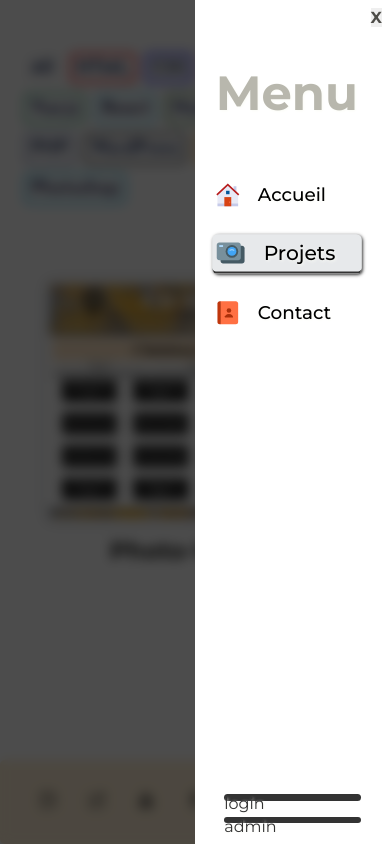
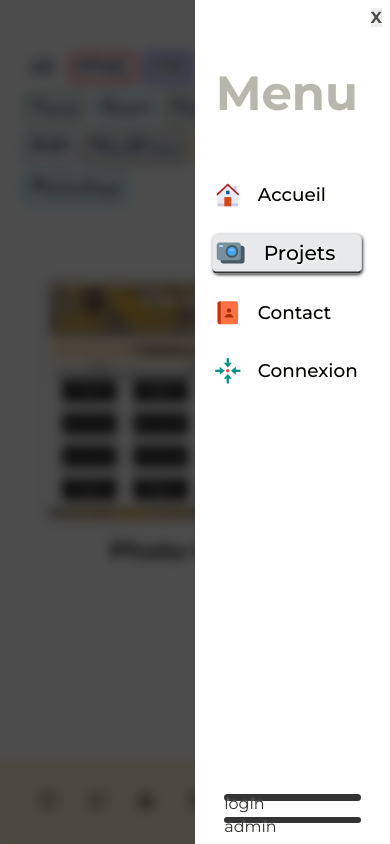
Before and after one commit to Christophe-Desmarres/CRM, a React (Create React App) app in the folder client/: page /projet in a window 390 px wide. Both pictures are taken after a click on the element 336 px from the left and 34 px from the top of the page. Built offline with nearby package versions, Linux system fonts and the light colour scheme; no server answers.

Commit message:
add connect process to mobile navbar

```diff
--- a/client/src/App.js
+++ b/client/src/App.js
@@ -18,6 +18,7 @@ function App() {
   const [loading, setLoading] = useState(false);
 
 
+  // to set when loading is finish and view home page
   if (document.readyState === "complete" && !loading) {
     console.log(document.readyState)
     setLoading(true);
--- a/client/src/components/NavBar/Pages/MobileNav.js
+++ b/client/src/components/NavBar/Pages/MobileNav.js
@@ -1,6 +1,8 @@
 import React from 'react';
 import { Link, useLocation  } from "react-router-dom";
-import { FcHome, FcFaq, FcContacts, FcBusinessContact, FcMultipleCameras, FcViewDetails, FcServices } from "react-icons/fc";
+import { useCookies } from 'react-cookie';
+import { Disconnect, Alert } from '../../../utils/utils';
+import { FcHome, FcFaq, FcContacts, FcBusinessContact, FcMultipleCameras, FcViewDetails, FcServices, FcCollect } from "react-icons/fc";
 
 
 
@@ -9,11 +11,23 @@ export default function MobileNav() {
 
     const params = useLocation ();
     console.log(params.hash);
+    const [cookiesUser, setCookieUser, removeCookies] = useCookies(['user']);
+
+    const disconnect = ()=>{
+        removeCookies('name');
+        Alert('Vous êtes déconnecté');
+        window.location = "/";
+      }
 
 
   return (
     <nav className="bm-item-list" >
         <h1>Menu</h1>
+        {
+        (cookiesUser.name === undefined) ?
+        "" :
+        <span className='navbar-pages-profil-name'>Bonjour {cookiesUser.name}</span>
+        }
 
 {/*
         <a href='/#app' className={params.hash==="#app"?"menu-item active":"menu-item"}><FcHome size="1.5em" /> Accueil</a>
@@ -45,6 +59,17 @@ export default function MobileNav() {
             <FcContacts size="1.5em" />
             <span>Contact</span>
         </Link>
+
+        {
+        (cookiesUser.name === undefined) ?
+        <a href='/profil' className={document.title==="Profil"?"menu-item active":"menu-item"}>
+            <FcCollect size="1.5em"/>
+            <span>Connexion</span>
+        </a>  :
+        <button onClick={ disconnect }>Se déconnecter</button>
+
+        }
+
 
 
 
--- a/client/src/components/NavBar/Pages/ProfilConnected.js
+++ b/client/src/components/NavBar/Pages/ProfilConnected.js
@@ -52,7 +52,6 @@ export default function ConectNavbar() {
       removeCookies('name');
       Alert('Vous êtes déconnecté');
       window.location.reload(false);
-
     }
 
     return (
```
